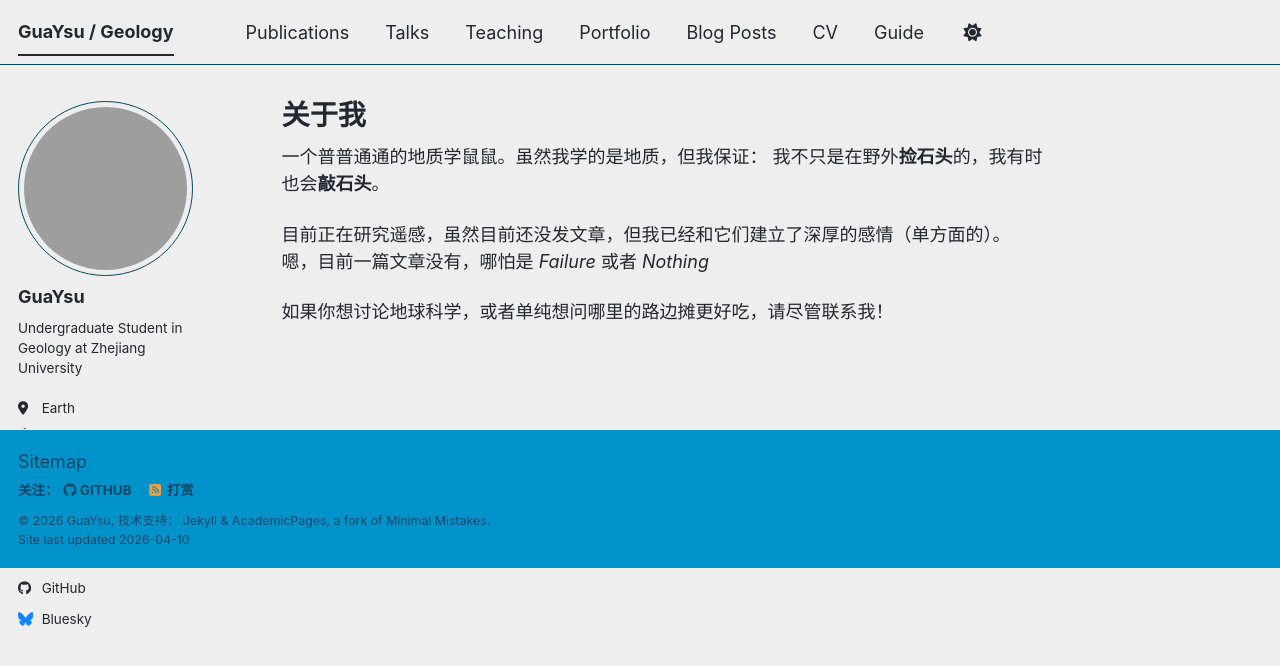
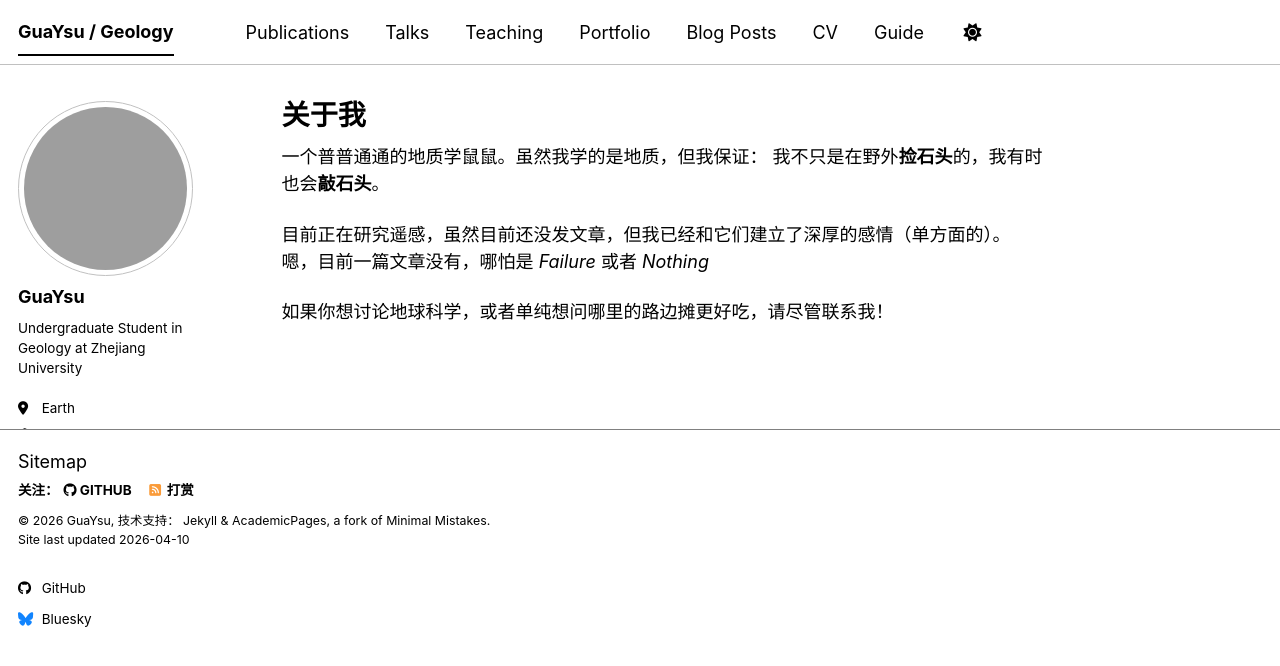
Before and after one commit to GuaYsu/guaysu.github.io, a Jekyll site: the page built from _pages/about.md, in a window 1280 px wide. Shown: the top 666 px of the page. Built offline with Jekyll 4.4.1, drawn with Linux system fonts in a browser that asks for light colours; some web fonts are replaced; a script bundle is joined from its source files by our own code; library files that are not in the unit come from our copies; grey boxes are pictures that could not be loaded.

Commit message:
Update _config.yml

```diff
--- a/_config.yml
+++ b/_config.yml
@@ -8,7 +8,7 @@
 
 # Basic Site Settings
 locale                   : "zh-CN"
-site_theme               : "air" # The available themes options are "default", "air", "sunrise", "mint", "dirt" and "contrast"
+site_theme               : "contrast" # The available themes options are "default", "air", "sunrise", "mint", "dirt" and "contrast"
 title                    : "GuaYsu / Geology"
 title_separator          : "-"
 name                     : &name "GuaYsu"
@@ -30,7 +30,7 @@
   location         : "Earth"
   employer         : "Zhejiang University"
   uri              : # URL
-  email            : "none@example.org"
+  email            : "@zju.edu.cn"
 
   # Academic websites
   academia         : # URL
```
